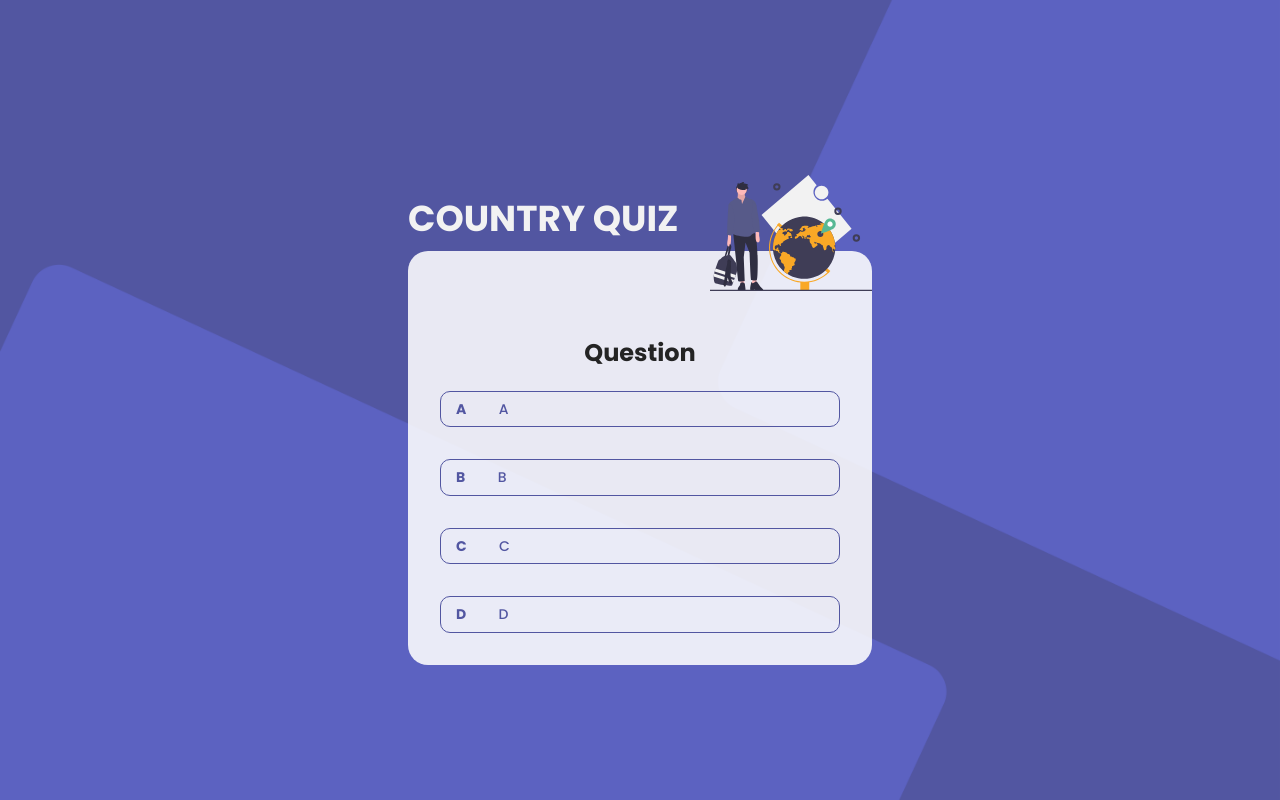
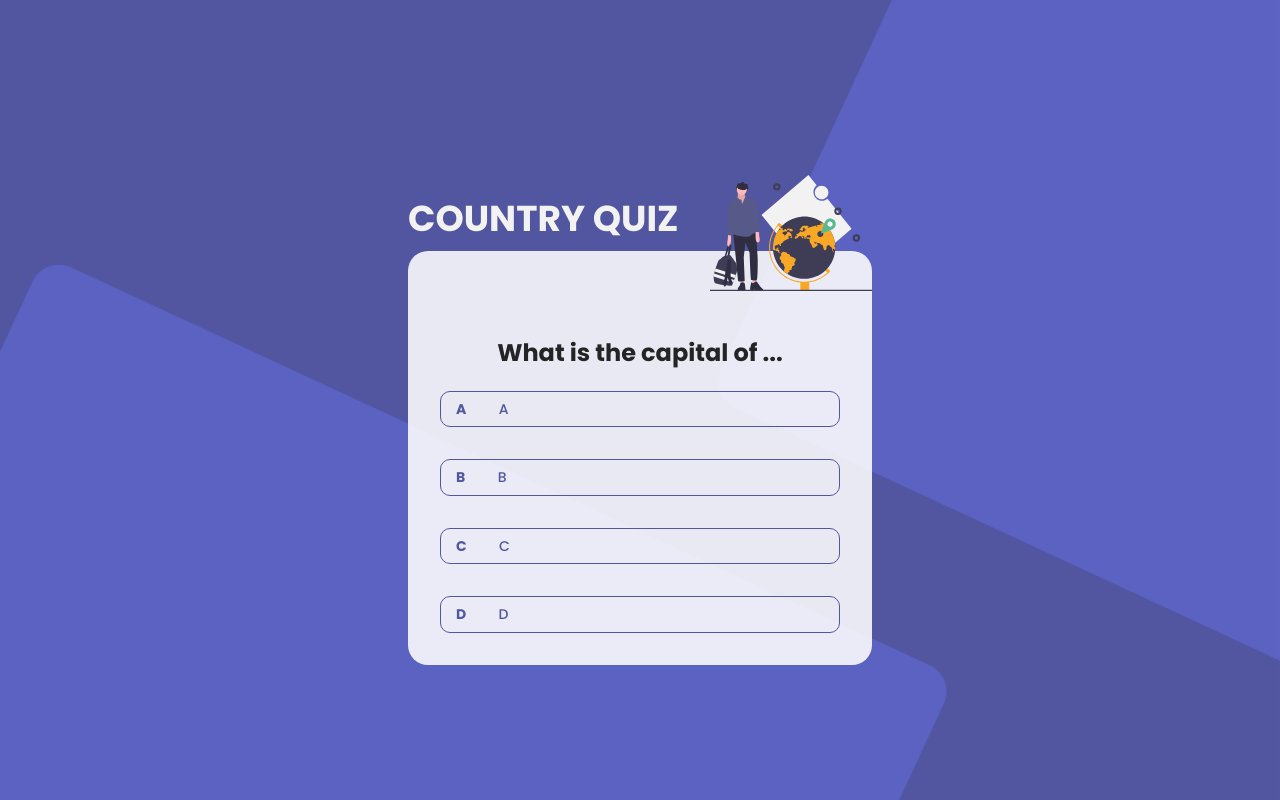
Before and after one commit to FranciscoCarvajal404/Country-game, a React (Vite) app: page / in a window 1280 px wide. Built offline with nearby package versions, Linux system fonts and the light colour scheme; no server answers.

Commit message:
fetch completo

```diff
--- a/src/App.jsx
+++ b/src/App.jsx
@@ -1,11 +1,22 @@
+import { useEffect, useState } from 'react'
 import './App.css'
 import Question from './components/Question'
 
+const url = 'https://restcountries.com/v3.1/all'
+
 function App() {
+
+  const [paises, setPaises] = useState()
+
+  useEffect(()=>{
+    fetch(url)
+    .then((response)=>response.json())
+    .then((data)=>setPaises(data))
+  },[])
 
   return (
     <>
-      <Question/>
+      <Question paises={paises}/>
     </>
   )
 }
--- a/src/components/Question.jsx
+++ b/src/components/Question.jsx
@@ -1,3 +1,4 @@
+/* eslint-disable react/prop-types */
 import { Box } from "@mui/material"
 import styled from "@emotion/styled"
 import QuestionBtn from "./QuestionBtn"
@@ -61,11 +62,11 @@ const BoxQ = styled(Box)`
     }
 `
 
-const url = 'https://restcountries.com/v3.1/all'
+let i = Math.floor(Math.random()*250)
 
-const Question = () =>{
+const Question = ({paises}) =>{
 
-
+    const q1 = `What is the capital of ${paises ? paises[i].name.common : '...'}`
 
 
     return(
@@ -75,7 +76,7 @@ const Question = () =>{
                 <img src={adventure}/>
             </div>
             <div className="question">
-                <h2>Question</h2>
+                <h2>{q1}</h2>
                 <div className="options-box">
                     <QuestionBtn letter = {'a'} question = {'a'}></QuestionBtn>
                     <QuestionBtn letter = {'b'} question = {'b'}></QuestionBtn>
```
